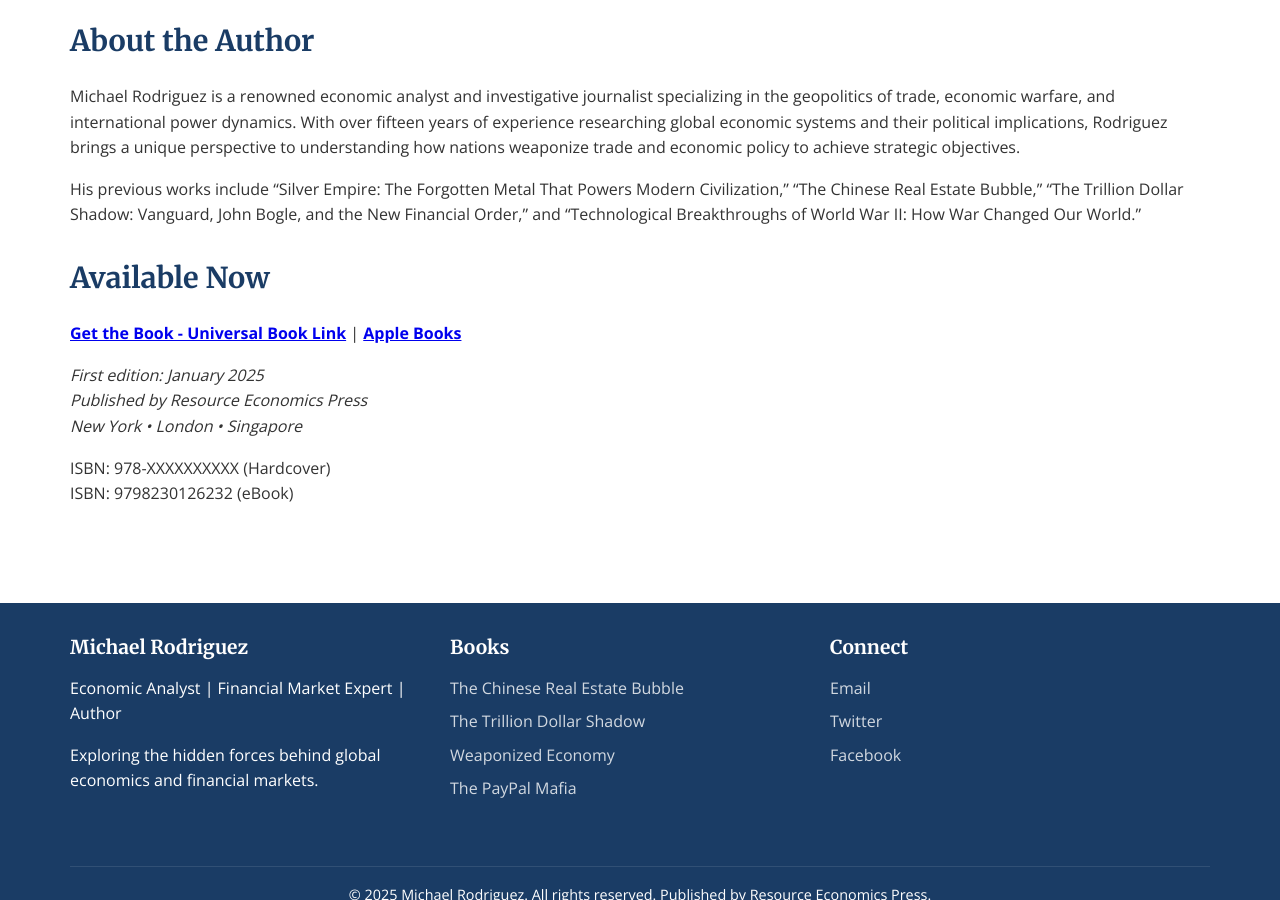
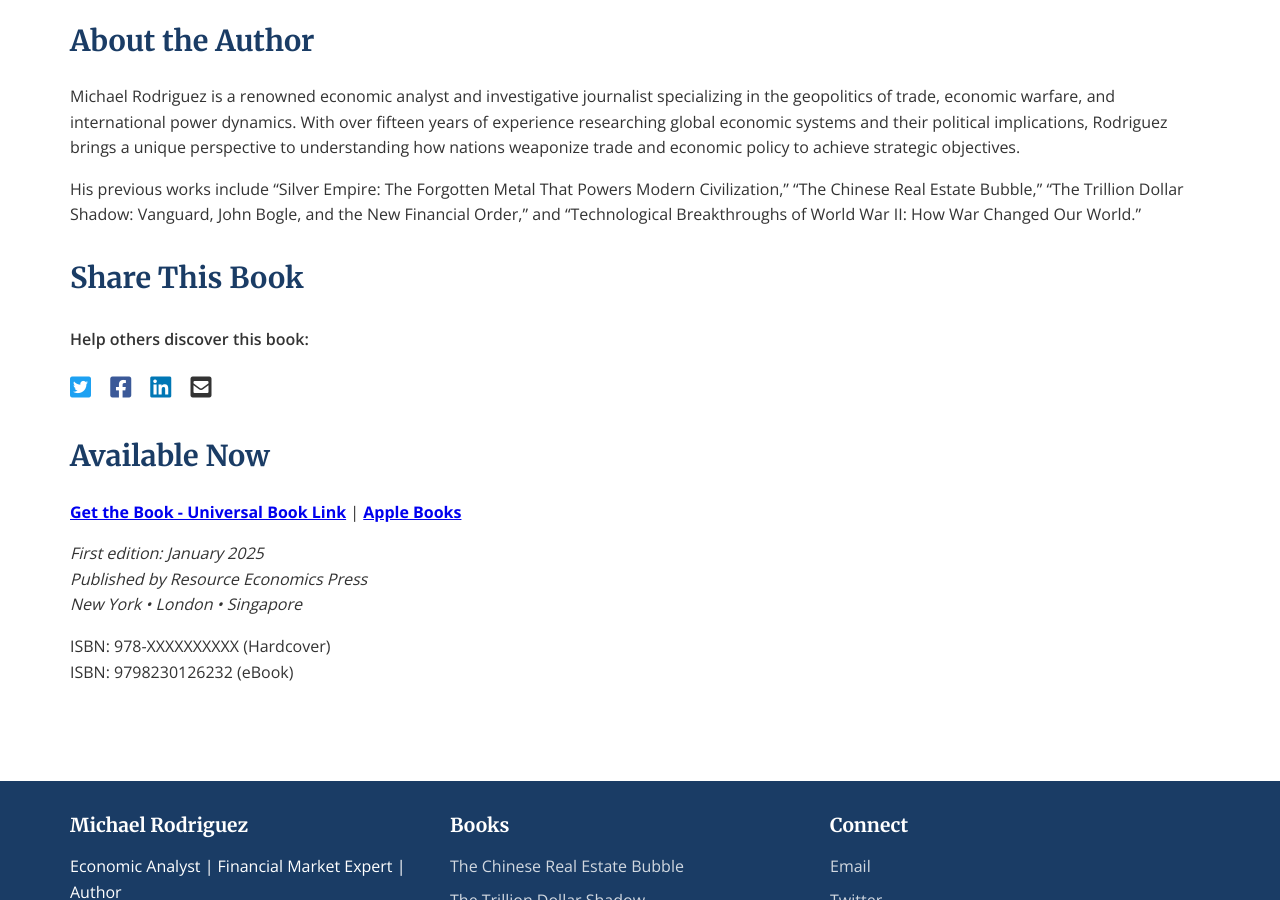
Before and after one commit to Zews123/michael-rodriguez-books, a Jekyll site: the page built from books/weaponized-economy.md, in a window 1280 px wide and 900 px high, scrolled down 1608 px. Built offline with Jekyll 4.4.1, drawn with Linux system fonts in a browser that asks for light colours.

Commit message:
Update weaponized-economy.md

```diff
--- a/books/weaponized-economy.md
+++ b/books/weaponized-economy.md
@@ -52,6 +52,24 @@
 
 His previous works include "Silver Empire: The Forgotten Metal That Powers Modern Civilization," "The Chinese Real Estate Bubble," "The Trillion Dollar Shadow: Vanguard, John Bogle, and the New Financial Order," and "Technological Breakthroughs of World War II: How War Changed Our World."
 
+## Share This Book
+
+<div class="social-share" style="margin: 30px 0;">
+  <p style="margin-bottom: 15px; font-weight: 600;">Help others discover this book:</p>
+  <a href="https://twitter.com/intent/tweet?text=Check out 'Weaponized Economy' by Michael Rodriguez&url={{ site.url }}{{ site.baseurl }}{{ page.url }}&via=MRodriguezBooks" target="_blank" rel="noopener noreferrer" style="display: inline-block; margin-right: 15px; font-size: 24px; color: #1DA1F2;">
+    <i class="fab fa-twitter-square"></i>
+  </a>
+  <a href="https://www.facebook.com/sharer/sharer.php?u={{ site.url }}{{ site.baseurl }}{{ page.url }}" target="_blank" rel="noopener noreferrer" style="display: inline-block; margin-right: 15px; font-size: 24px; color: #3b5998;">
+    <i class="fab fa-facebook-square"></i>
+  </a>
+  <a href="https://www.linkedin.com/shareArticle?mini=true&url={{ site.url }}{{ site.baseurl }}{{ page.url }}&title=Weaponized Economy by Michael Rodriguez" target="_blank" rel="noopener noreferrer" style="display: inline-block; margin-right: 15px; font-size: 24px; color: #0077b5;">
+    <i class="fab fa-linkedin"></i>
+  </a>
+  <a href="mailto:?subject=Check out this book: Weaponized Economy&body=I thought you might be interested in this book by Michael Rodriguez: {{ site.url }}{{ site.baseurl }}{{ page.url }}" style="display: inline-block; font-size: 24px; color: #333333;">
+    <i class="fas fa-envelope-square"></i>
+  </a>
+</div>
+
 ## Available Now
 
 <!-- Здесь нужно будет вставить ссылки на магазины -->
```
